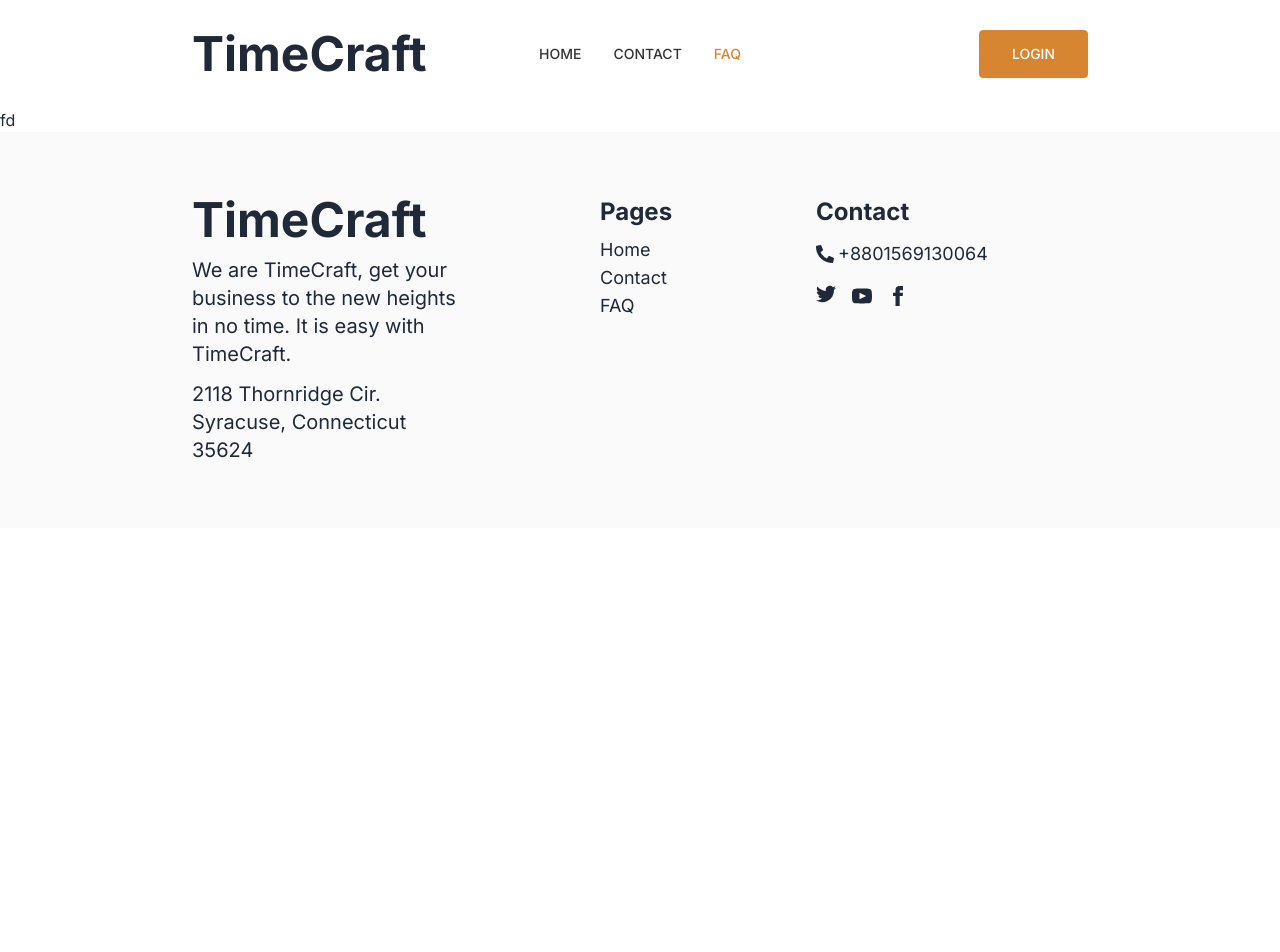
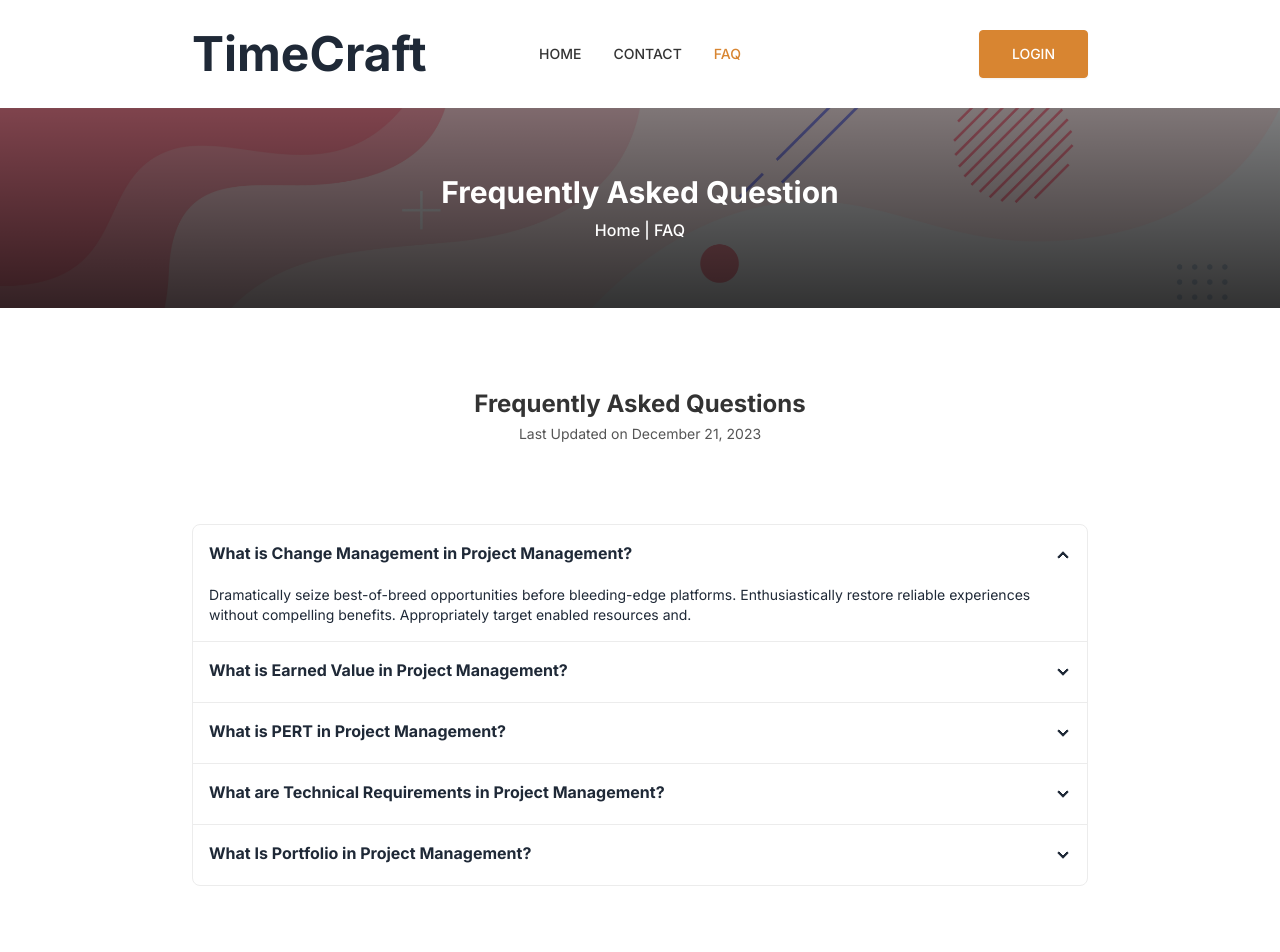
Before and after one commit to only1tarunno/task-management-client, a React (Vite) app: page /faq in a window 1280 px wide. Shown: the top 952 px of the page. Before the commit the page ends 800 px from the top, so only its background shows below. Built offline with nearby package versions, Linux system fonts and the light colour scheme; no server answers.

Commit message:
contact page add

```diff
--- /dev/null
+++ b/src/components/shared/InnerPageBanner.jsx
@@ -0,0 +1,26 @@
+/* eslint-disable react/prop-types */
+
+import { Link } from "react-router-dom";
+import img from "../../assets/bannerBg.png";
+
+const InnerPageBanner = ({ subTitle, title }) => {
+  return (
+    <div
+      className="error-banner min-h-[200px] flex  justify-center items-center bg-cover"
+      style={{
+        backgroundImage: `linear-gradient(rgba(0, 0, 0, 0.5), rgba(0, 0, 0, 0.8)),url(${img})`,
+      }}
+    >
+      <div className=" z-30 text-center space-y-2">
+        <h2 className="font-bold text-3xl max-w-3xl capitalize text-white ">
+          {title}
+        </h2>
+        <p className="text-white font-medium ">
+          <Link to="/">Home</Link> | {subTitle}
+        </p>
+      </div>
+    </div>
+  );
+};
+
+export default InnerPageBanner;
--- a/src/pages/Contact.jsx
+++ b/src/pages/Contact.jsx
@@ -1,5 +1,86 @@
+import Container from "../components/shared/Container";
+import InnerPageBanner from "../components/shared/InnerPageBanner";
+
 const Contact = () => {
-  return <div>sdsd</div>;
+  return (
+    <div>
+      <InnerPageBanner subTitle="contact" title="Contact Us"></InnerPageBanner>
+      <Container>
+        <div className="py-20 grid md:grid-cols-12 md:gap-8">
+          <div className="md:col-span-4">
+            <div>
+              <h2 className="text-4xl font-bold text-[#333] text-start">
+                Contact Info.
+              </h2>
+              <p className=" text-[#2b2b2b] pt-3 text-start">
+                Some information that you may want to know
+              </p>
+            </div>
+            <div className="border-b border-[#f3f3f3] py-7">
+              <h3 className="font-medium text-xs pb-2">PHONE NUMBER</h3>
+              <p>
+                <a href="tel:+8801569130064" className="hover:text-[#f76b6a]">
+                  01569130064
+                </a>
+              </p>
+            </div>
+            <div className="border-b border-[#f3f3f3] py-7">
+              <h3 className="font-medium text-xs pb-2">ADDRESS</h3>
+              <p>2118 Thornridge Cir. Syracuse, Connecticut 35624.</p>
+            </div>
+            <div className="border-b border-[#f3f3f3] py-7">
+              <h3 className="font-medium text-xs pb-2">EMAIL</h3>
+              <p>
+                <a
+                  href="mailto:tarunno281@gmail.com"
+                  className="hover:text-[#f76b6a]"
+                >
+                  tarunno281@gmail.com
+                </a>
+              </p>
+            </div>
+          </div>
+          <div className="md:col-span-8">
+            <h2 className="text-4xl font-bold text-[#333] text-start">
+              Leave Your Message
+            </h2>
+            <p className=" text-[#2b2b2b] pt-3 text-start">
+              Feel free to contact with us by using the form below
+            </p>
+            <form className="pt-5">
+              <div className="grid grid-cols-1 md:grid-cols-2 gap-5">
+                <input
+                  type="text"
+                  name="name"
+                  placeholder="Your name"
+                  className="w-full border border-[#999] rounded p-2"
+                  id=""
+                />
+                <input
+                  type="email"
+                  name="email"
+                  placeholder="Your email"
+                  className="w-full border border-[#999] rounded p-2"
+                  id=""
+                />
+              </div>
+              <textarea
+                name="message"
+                placeholder="Message"
+                className="border border-[#999] rounded p-2 w-full my-5"
+                id=""
+                cols="30"
+                rows="10"
+              ></textarea>
+              <button className="w-full btn bg-[#d88531] border-[#d88531] text-white">
+                Send Us
+              </button>
+            </form>
+          </div>
+        </div>
+      </Container>
+    </div>
+  );
 };
 
 export default Contact;
--- a/src/pages/FAQPage.jsx
+++ b/src/pages/FAQPage.jsx
@@ -1,5 +1,113 @@
+import { Link, useNavigate } from "react-router-dom";
+import Container from "../components/shared/Container";
+import InnerPageBanner from "../components/shared/InnerPageBanner";
+
 const FAQPage = () => {
-  return <div>fd</div>;
+  const navigate = useNavigate();
+  return (
+    <>
+      <InnerPageBanner
+        subTitle="FAQ"
+        title="Frequently Asked Question"
+      ></InnerPageBanner>
+      <Container>
+        <div className="pt-20">
+          <h2 className="text-2xl font-bold text-[#333] text-center">
+            Frequently Asked Questions
+          </h2>
+          <p className="text-sm text-[#555] text-center pt-1">
+            Last Updated on December 21, 2023
+          </p>
+        </div>
+        <div className="join join-vertical w-full my-20">
+          <div className="collapse collapse-arrow join-item border border-[#ececec]">
+            <input type="radio" name="my-accordion-4" checked="checked" />
+            <div className="collapse-title font-bold text[#333]">
+              What is Change Management in Project Management?
+            </div>
+            <div className="collapse-content">
+              <p className="text-sm">
+                Dramatically seize best-of-breed opportunities before
+                bleeding-edge platforms. Enthusiastically restore reliable
+                experiences without compelling benefits. Appropriately target
+                enabled resources and.
+              </p>
+            </div>
+          </div>
+          <div className="collapse collapse-arrow join-item border border-[#ececec]">
+            <input type="radio" name="my-accordion-4" />
+            <div className="collapse-title font-bold text[#333]">
+              What is Earned Value in Project Management?
+            </div>
+            <div className="collapse-content">
+              <p className="text-sm">
+                Competently synergize stand-alone outsourcing via transparent
+                benefits. Intrinsicly grow plug-and-play benefits through
+                e-business vortals. Progressively optimize 24/7 vortals for
+                intuitive information. Monotonectally customize collaborative
+                web services via front-end applications.
+              </p>
+            </div>
+          </div>
+          <div className="collapse collapse-arrow join-item border border-[#ececec]">
+            <input type="radio" name="my-accordion-4" />
+            <div className="collapse-title font-bold text[#333]">
+              What is PERT in Project Management?
+            </div>
+            <div className="collapse-content">
+              <p className="text-sm">
+                Dramatically seize best-of-breed opportunities before
+                bleeding-edge platforms. Enthusiastically restore reliable
+                experiences without compelling benefits. Appropriately target
+                enabled resources and.
+              </p>
+            </div>
+          </div>
+          <div className="collapse collapse-arrow join-item border border-[#ececec]">
+            <input type="radio" name="my-accordion-4" />
+            <div className="collapse-title font-bold text[#333]">
+              What are Technical Requirements in Project Management?
+            </div>
+            <div className="collapse-content">
+              <p className="text-sm">
+                Dramatically seize best-of-breed opportunities before
+                bleeding-edge platforms. Enthusiastically restore reliable
+                experiences without compelling benefits. Appropriately target
+                enabled resources and.
+              </p>
+            </div>
+          </div>
+          <div className="collapse collapse-arrow join-item border border-[#ececec]">
+            <input type="radio" name="my-accordion-4" />
+            <div className="collapse-title font-bold text[#333]">
+              What Is Portfolio in Project Management?
+            </div>
+            <div className="collapse-content">
+              <p className="text-sm">
+                Dramatically seize best-of-breed opportunities before
+                bleeding-edge platforms. Enthusiastically restore reliable
+                experiences without compelling benefits. Appropriately target
+                enabled resources and.
+              </p>
+            </div>
+          </div>
+        </div>
+        <div className="border border-[#ececec] rounded py-12 text-center mb-20">
+          <h2 className="text-2xl font-bold text-[#333] text-center">
+            Still Have Question? Contact Us
+          </h2>
+          <Link to="/contact" className="inline-block pt-5">
+            <button
+              onClick={() => navigate("/login")}
+              className="btn  bg-[#d88531] border-[#d88531] px-4 lg:px-8 rounded  hover:bg-[#4c5161] hover:border-[#4c5161] text-white font-medium uppercase"
+            >
+              CONTACT US
+            </button>
+          </Link>
+        </div>
+      </Container>
+    </>
+  );
 };
 
 export default FAQPage;
```
Also changed, not shown: src/assets/bannerBg.png (added).
